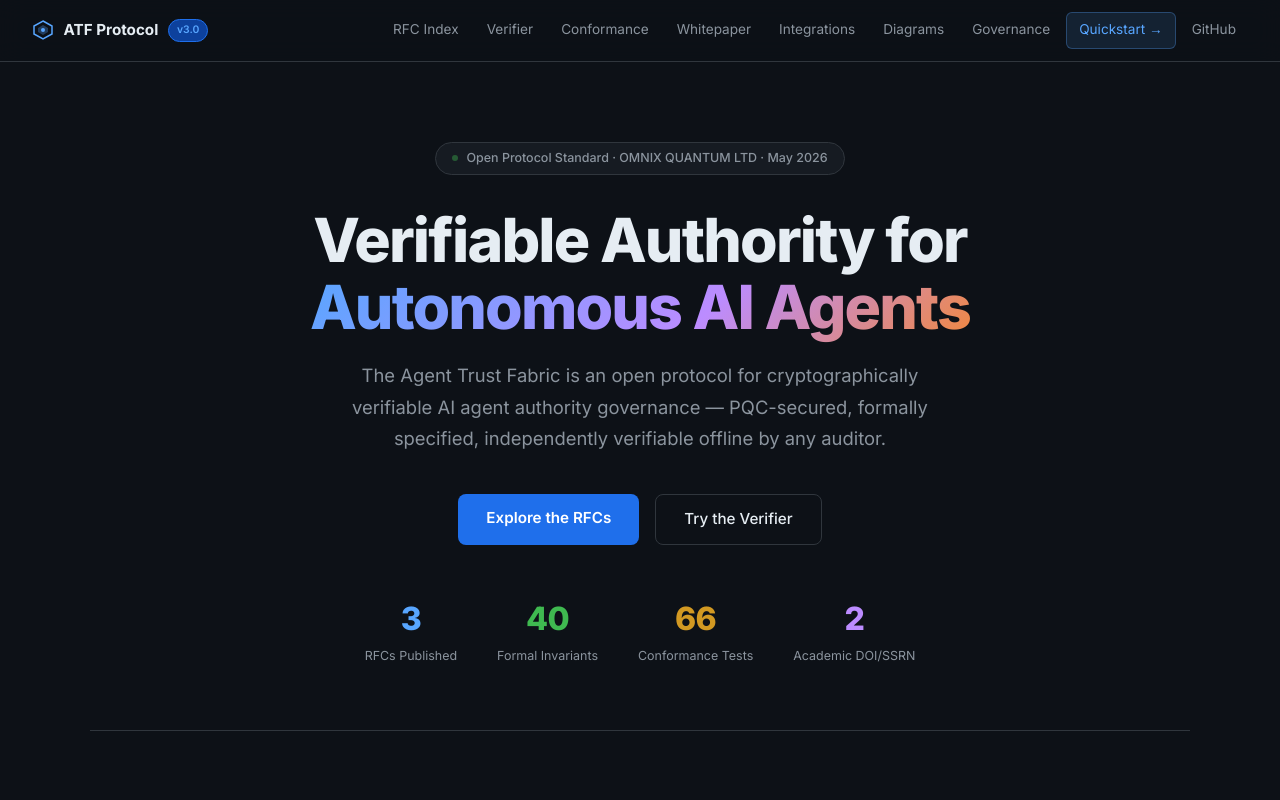
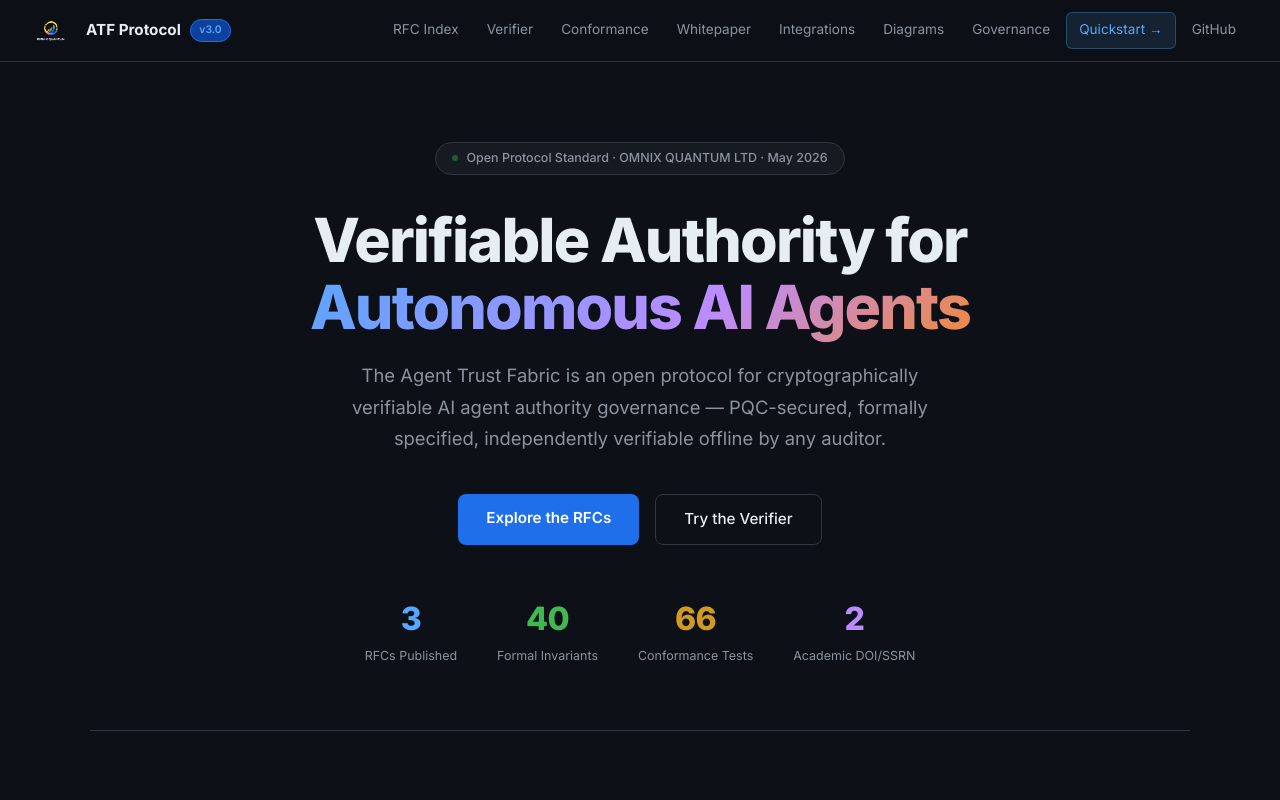
Before and after one commit to Costenho19/atf-protocol-standard, a plain HTML site: page docs/index.html in a window 1280 px wide. Shown: the top 800 px of the page. Drawn offline with Linux system fonts and the light colour scheme.

Commit message:
feat(docs): add OMNIX logo to navigation bar

```diff
--- a/docs/index.html
+++ b/docs/index.html
@@ -196,7 +196,7 @@
   <!-- NAVIGATION -->
   <nav>
     <a class="nav-brand" href="./index.html">
-      <svg width="22" height="22" viewBox="0 0 22 22" fill="none" xmlns="http://www.w3.org/2000/svg"><polygon points="11,2 20,7 20,15 11,20 2,15 2,7" fill="none" stroke="#58a6ff" stroke-width="1.5"/><polygon points="11,6 16,9 16,13 11,16 6,13 6,9" fill="#58a6ff" opacity=".3"/><circle cx="11" cy="11" r="2" fill="#58a6ff"/></svg>
+      <img src="assets/omnix-logo.png" alt="OMNIX" height="28" style="vertical-align:middle;margin-right:6px;filter:brightness(1.1);">
       ATF Protocol
       <span class="nav-badge">v3.0</span>
     </a>
```
